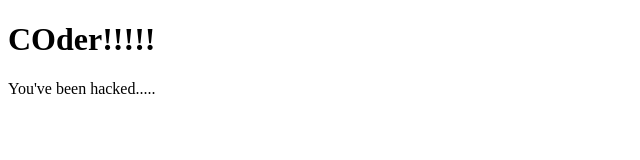
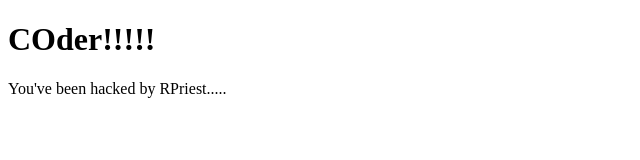
Before and after one commit to RPriest/git-lesson, a plain HTML site: page index.html in a window 1280 px wide. Shown: the full height of the page, 0-640 px from the left. Drawn offline with Linux system fonts and the light colour scheme.

Commit message:
Third commit

```diff
--- a/index.html
+++ b/index.html
@@ -20,7 +20,7 @@
 </head>
 <body>
     <h1>COder!!!!!</h1>
-    <p>You've been hacked.....</p>
+    <p>You've been hacked by RPriest.....</p>
 
 </body>
 </html>
```
